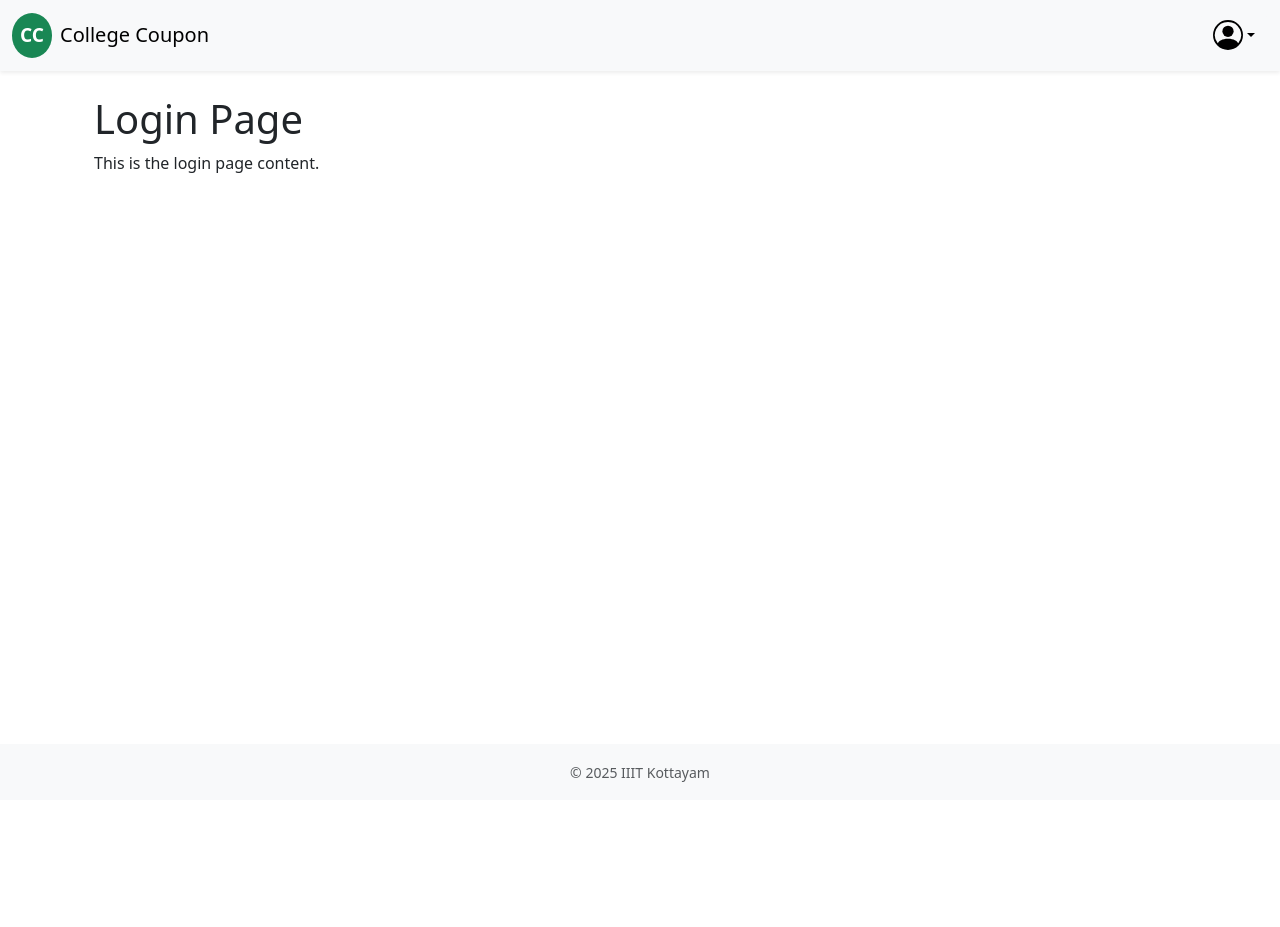
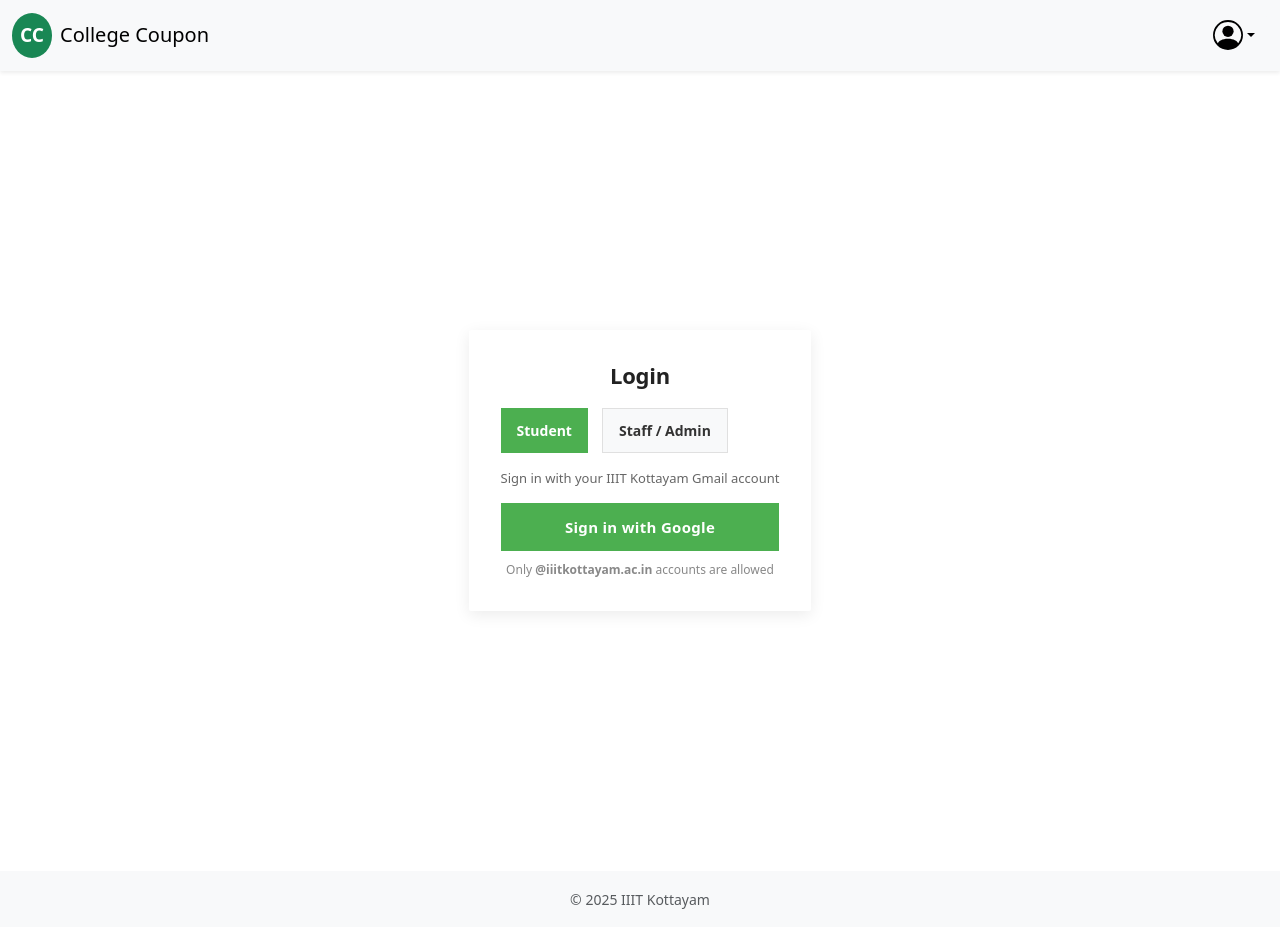
Before and after one commit to ksrivathsa2005-hub/coupon-dev-, a React (Vite) app in the folder frontend/coupon-system-frontend/: page / in a window 1280 px wide. Before the commit the page ends 800 px from the top, so only its background shows below. Built offline with nearby package versions, Linux system fonts and the light colour scheme.

Commit message:
login page frontend

```diff
--- /dev/null
+++ b/frontend/coupon-system-frontend/src/components/LoginForm.tsx
@@ -0,0 +1,260 @@
+import React, { useState } from "react";
+
+type StaffCreds = { username: string; password: string; remember?: boolean };
+
+export interface LoginFormProps {
+  onStudentSignIn?: () => void;
+  onStaffSignIn?: (creds: StaffCreds) => Promise<void> | void;
+}
+
+const PRIMARY = "#4caf50";
+const cardStyle: React.CSSProperties = {
+  maxWidth: 480,
+  width: "100%",
+  margin: "0 auto",
+  padding: 32,
+  borderRadius: 2,
+  background: "#ffffff",
+  boxShadow: "0 4px 16px rgba(0,0,0,0.08)",
+  border: "none",
+};
+
+const primaryBtnStyle: React.CSSProperties = {
+  background: PRIMARY,
+  borderColor: PRIMARY,
+  color: "#fff",
+  borderRadius: 0,
+  padding: "13px 18px",
+  fontWeight: 600,
+  fontSize: 15,
+  letterSpacing: 0.3,
+  border: "none",
+  cursor: "pointer",
+  transition: "all 0.2s ease",
+};
+
+const tabActiveStyle: React.CSSProperties = {
+  background: PRIMARY,
+  color: "#fff",
+  border: "none",
+  borderRadius: 0,
+  padding: "11px 16px",
+  fontSize: 14,
+  fontWeight: 600,
+  cursor: "pointer",
+  transition: "all 0.2s ease",
+};
+
+const tabInactiveStyle: React.CSSProperties = {
+  background: "#f8f9fa",
+  color: "#333",
+  border: "1px solid #e0e0e0",
+  borderRadius: 0,
+  padding: "11px 16px",
+  fontSize: 14,
+  fontWeight: 600,
+  cursor: "pointer",
+  transition: "all 0.2s ease",
+};
+
+const inputCustomStyle: React.CSSProperties = {
+  borderRadius: 0,
+  padding: "13px 14px",
+  border: "1px solid #ddd",
+  boxShadow: "none",
+  minHeight: 46,
+  fontSize: 14,
+  fontFamily: "inherit",
+  transition: "border 0.2s ease",
+};
+
+export default function LoginForm({
+  onStudentSignIn,
+  onStaffSignIn,
+}: LoginFormProps) {
+  const [mode, setMode] = useState<"student" | "staff">("student");
+  const [username, setUsername] = useState("");
+  const [password, setPassword] = useState("");
+  const [remember, setRemember] = useState(false);
+  const [loading, setLoading] = useState(false);
+  const [error, setError] = useState<string | null>(null);
+
+  function handleStudent() {
+    setError(null);
+    if (onStudentSignIn) return onStudentSignIn();
+    // Default behavior: redirect to backend Google OAuth endpoint.
+    // Backend should validate the hosted domain (hd) claim to allow only @iiitkottayam.ac.in.
+    window.location.href = "/auth/google";
+  }
+
+  async function handleStaffSubmit(e?: React.FormEvent) {
+    e?.preventDefault();
+    setError(null);
+    if (!username.trim() || !password) {
+      setError("Please enter username and password");
+      return;
+    }
+    try {
+      setLoading(true);
+      if (onStaffSignIn) {
+        await onStaffSignIn({ username: username.trim(), password, remember });
+      } else {
+        // Default: call placeholder API - replace with your endpoint
+        const res = await fetch("/api/auth/login", {
+          method: "POST",
+          headers: { "Content-Type": "application/json" },
+          body: JSON.stringify({ username: username.trim(), password }),
+        });
+        if (!res.ok) throw new Error("Invalid credentials");
+        console.log("staff login success");
+      }
+    } catch (err: any) {
+      console.error(err);
+      setError(err?.message || "Login failed");
+    } finally {
+      setLoading(false);
+    }
+  }
+
+  return (
+    <div style={cardStyle}>
+      <h4
+        style={{
+          textAlign: "center",
+          marginBottom: 20,
+          color: "#222",
+          fontSize: 22,
+          fontWeight: 600,
+          letterSpacing: -0.2,
+        }}
+      >
+        Login
+      </h4>
+
+      <div
+        style={{ display: "flex", gap: 14, marginBottom: 16 }}
+        role="tablist"
+      >
+        <button
+          type="button"
+          style={mode === "student" ? tabActiveStyle : tabInactiveStyle}
+          onClick={() => setMode("student")}
+          aria-pressed={mode === "student"}
+        >
+          Student
+        </button>
+        <button
+          type="button"
+          style={mode === "staff" ? tabActiveStyle : tabInactiveStyle}
+          onClick={() => setMode("staff")}
+          aria-pressed={mode === "staff"}
+        >
+          Staff / Admin
+        </button>
+      </div>
+
+      {mode === "student" ? (
+        <div>
+          <p
+            style={{
+              marginBottom: 14,
+              color: "#666",
+              fontSize: 13,
+              lineHeight: 1.5,
+            }}
+          >
+            Sign in with your IIIT Kottayam Gmail account
+          </p>
+          <button
+            style={{ ...primaryBtnStyle, width: "100%", marginBottom: 10 }}
+            onClick={handleStudent}
+          >
+            Sign in with Google
+          </button>
+          <div
+            style={{
+              textAlign: "center",
+              fontSize: 12,
+              color: "#888",
+              lineHeight: 1.5,
+            }}
+          >
+            Only <strong>@iiitkottayam.ac.in</strong> accounts are allowed
+          </div>
+        </div>
+      ) : (
+        <form onSubmit={handleStaffSubmit}>
+          <div style={{ marginBottom: 14 }}>
+            <input
+              type="text"
+              className="form-control"
+              placeholder="Username"
+              value={username}
+              onChange={(e) => setUsername(e.target.value)}
+              aria-label="username"
+              style={inputCustomStyle}
+            />
+          </div>
+          <div style={{ marginBottom: 14 }}>
+            <input
+              type="password"
+              className="form-control"
+              placeholder="Password"
+              value={password}
+              onChange={(e) => setPassword(e.target.value)}
+              aria-label="password"
+              style={inputCustomStyle}
+            />
+          </div>
+          <div
+            style={{
+              display: "flex",
+              justifyContent: "space-between",
+              alignItems: "center",
+              marginBottom: 18,
+            }}
+          >
+            <div style={{ display: "flex", alignItems: "center", gap: 8 }}>
+              <input
+                id="remember"
+                type="checkbox"
+                checked={remember}
+                onChange={(e) => setRemember(e.target.checked)}
+              />
+              <label htmlFor="remember" style={{ fontSize: 13, color: "#444" }}>
+                Remember me
+              </label>
+            </div>
+            <a href="#" style={{ fontSize: 13, color: PRIMARY }}>
+              Forgot password?
+            </a>
+          </div>
+
+          {error && (
+            <div
+              style={{
+                background: "#ffebee",
+                color: "#c62828",
+                padding: "10px 12px",
+                borderRadius: 0,
+                marginBottom: 14,
+                fontSize: 13,
+                fontWeight: 500,
+              }}
+            >
+              {error}
+            </div>
+          )}
+
+          <button
+            style={{ ...primaryBtnStyle, width: "100%" }}
+            type="submit"
+            disabled={loading}
+          >
+            {loading ? "Logging in..." : "Login"}
+          </button>
+        </form>
+      )}
+    </div>
+  );
+}
--- a/frontend/coupon-system-frontend/src/pages/LoginPage.tsx
+++ b/frontend/coupon-system-frontend/src/pages/LoginPage.tsx
@@ -1,11 +1,17 @@
 import React from "react";
+import LoginForm from "../components/LoginForm";
 
-const LoginPage: React.FC=()=>{
-    return (
-        <div className="container p-4">
-            <h1>Login Page</h1>
-            <p>This is the login page content.</p>
-        </div>
-    );
+const LoginPage: React.FC = () => {
+  return (
+    <div
+      className="d-flex align-items-center justify-content-center"
+      style={{ minHeight: "100vh", background: "#ffffff" }}
+    >
+      <div style={{ padding: 24 }}>
+        <LoginForm />
+      </div>
+    </div>
+  );
 };
+
 export default LoginPage;
```
